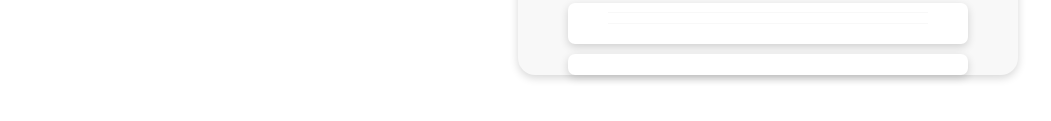
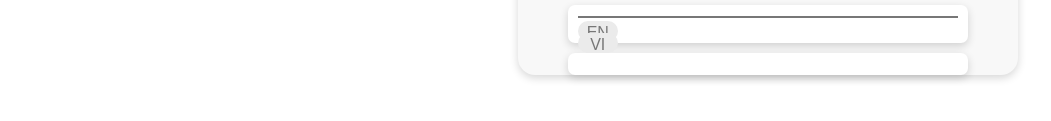
Before and after one commit to hoanganhuynh/automate-tools, a website: page index.html in a window 1280 px wide. Shown: the part 395-516 px from the top of the page, without its empty margins (115-1166 px from the left). Drawn offline with nearby package versions, Linux system fonts and the light colour scheme.

```diff
--- a/index.html
+++ b/index.html
@@ -63,11 +63,13 @@
             <h1 class="word" id="abb"></h1>
 
             <div class="meaning-container">
-                <div class="en-container">
-                    <p id="meaning-en" style="margin-bottom: 0.6rem"></p>
+                <div class="en-container clearfix">
+                    <span class="meaning-type">EN</span>
+                    <p id="meaning-en" style="margin-bottom: 0.4rem;"></p>
                 </div>
-                <div class="vi-container">
-                    <p id="meaning-vi" style="margin-bottom: 0.6rem"></p>
+                <div class="vi-container clearfix">
+                    <span class="meaning-type">VI</span>
+                    <p id="meaning-vi" style="margin-bottom: 0.6rem;"></p>
                 </div>
             </div>
             <div class="spelling-container">
--- a/public/css/style.css
+++ b/public/css/style.css
@@ -49,8 +49,9 @@
 
 .meaning-container {
     text-align: center;
+    padding-top: 5px;
     width: 80%;
-    height: 6rem;
+    height: 5rem;
     background-color: rgb(255, 255, 255);
     border-radius: 7px;
     box-shadow: 0px 3px 9px rgba(0,0,0,0.16);
@@ -59,8 +60,14 @@
 
 .en-container, .vi-container {
     margin: 0 auto;
-    border-bottom: 1px solid #F8F8F8;
-    width: 80%;
+    width: 95%;
+    position: relative;
+}
+.en-container {
+    border-bottom: 2px solid rgb(119, 119, 119);
+}
+.vi-container {
+    margin-top: 5px;
 }
 
 #meaning-en, #meaning-vi, #spelling {
@@ -68,8 +75,20 @@
     font-size: 19px;
 }
 
+.meaning-type {
+    position: absolute;
+    left: 0;
+    top: 5px;
+    width: 40px;
+    height: 20px;
+    color: rgb(119, 119, 119);
+    background-color: rgb(235, 235, 235);
+    border-radius: 30px;
+}
+
 .spelling-container {
     text-align: center;
+    line-height: 3rem;
     width: 80%;
     height: 3rem;
     background-color: rgb(255, 255, 255);
```
